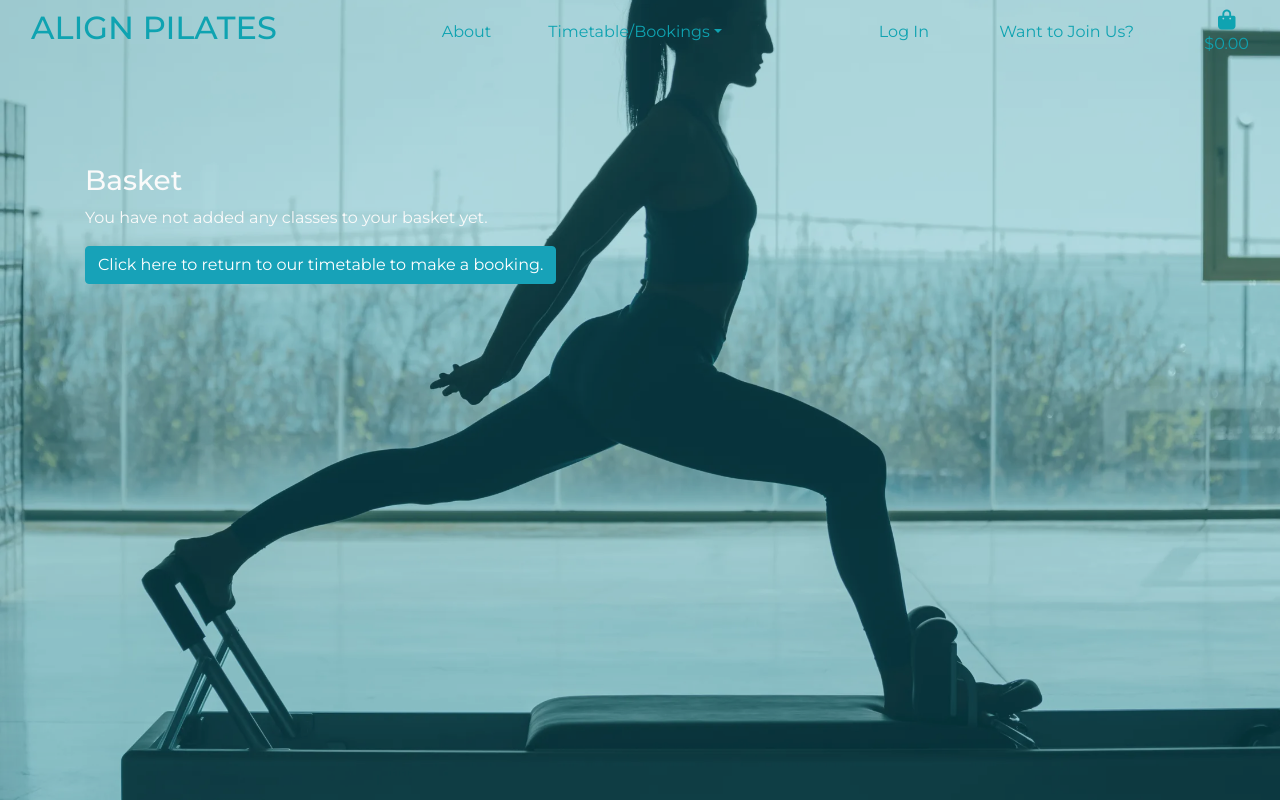
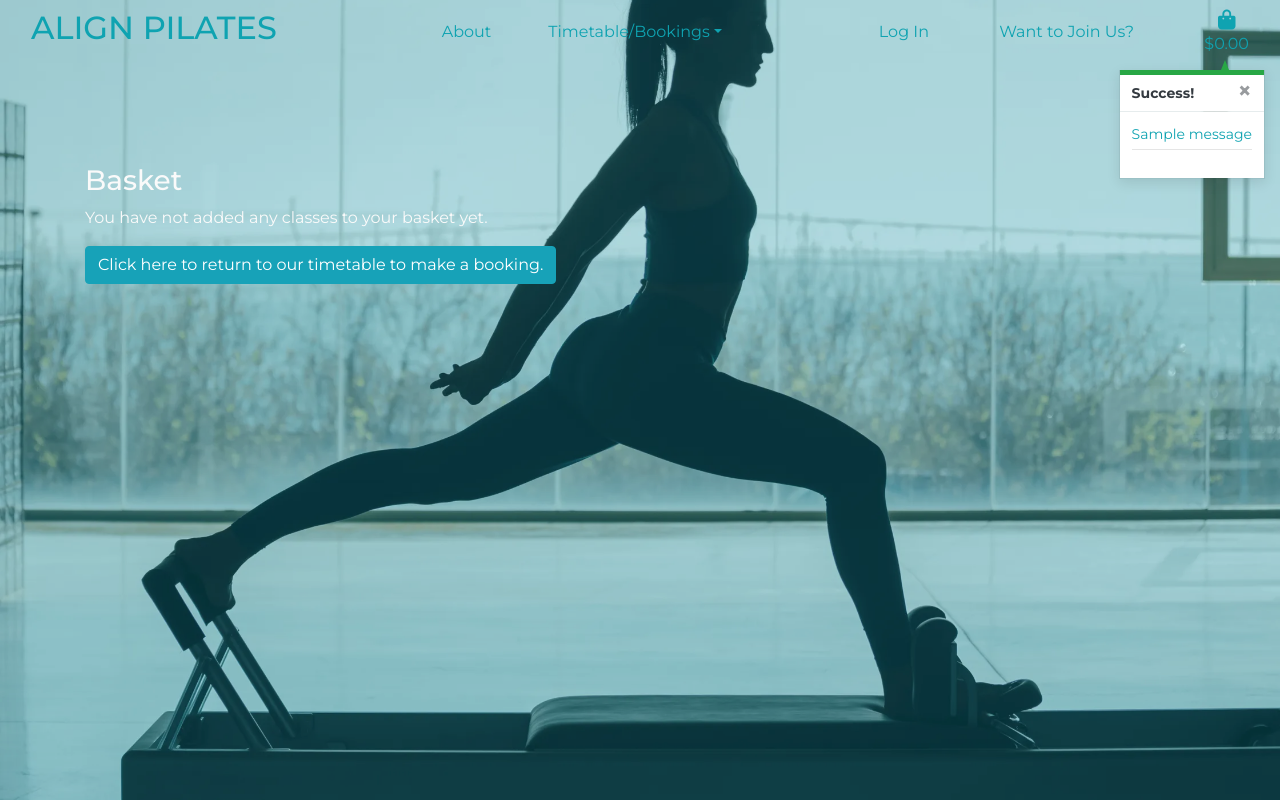
Before and after one commit to aimeeallen94/align-pilates, a Django app: page /basket/ in a window 1280 px wide. Run offline with Django 3.2, Linux system fonts and the light colour scheme; one stand-in notice (Sample message) is shown; some libraries are stand-ins or nearby versions.

Commit message:
added toast messages

```diff
--- a/align_pilates/settings.py
+++ b/align_pilates/settings.py
@@ -79,6 +79,8 @@ TEMPLATES = [
     },
 ]
 
+MESSAGE_STORAGE = 'django.contrib.messages.storage.session.SessionStorage'
+
 AUTHENTICATION_BACKENDS = [
     # Needed to login by username in Django admin, regardless of `allauth`
     'django.contrib.auth.backends.ModelBackend',
--- a/basket/contexts.py
+++ b/basket/contexts.py
@@ -8,12 +8,13 @@ def basket_contents(request):
     basket_items = []
     grand_total = 0
     class_count = 0
+    cost = 15
     basket = request.session.get('basket', {})
 
     for class_id, class_count in basket.items():
         booking = get_object_or_404(Class_Type, pk=class_id)
-        grand_total = booking.cost
-        class_count += grand_total
+        grand_total = class_count * 15
+        class_count += class_count
         basket_items.append({
             'class_id': class_id,
             'class_count': class_count,
@@ -26,5 +27,4 @@ def basket_contents(request):
         'class_count': class_count,
     }
 
-    print(basket_items)
     return context
--- a/basket/templates/basket/basket.html
+++ b/basket/templates/basket/basket.html
@@ -25,10 +25,11 @@
                             <thead>
                                 <tr>
                                     <th scope="col">Class Name</th>
+                                    <th scope="col">Teacher</th>
+                                    <th scope="col">Cost</th>
+                                    <th scope="col">Level</th>
+                                    <th scope="col">Grand Total</th>
                                     <th scope="col"></th>
-                                    <th scope="col">Cost</th>
-                                    <th scope="col">Quantity</th>
-                                    <th scope="col">Grand Total</th>
                                 </tr>
                             </thead>
                             {% for item in basket_items %}
@@ -37,13 +38,19 @@
                                         <p class="my-0"><strong>{{ item.booking.name }}</strong></p>
                                     </td>
                                     <td class="py-3">
-                                        <p class="my-0">${{ item.booking.teacher }}</p>
-                                    </td>
-                                    <td class="py-3 w-25">
-                                        <p class="my-0">{{ item.booking.cost }}</p>
+                                        <p class="my-0">{{ item.booking.teacher }}</p>
                                     </td>
                                     <td class="py-3">
-                                        <p class="my-0">${{ item.booking.level }}</p>
+                                        <p class="my-0">€{{ item.booking.cost }}</p>
+                                    </td>
+                                    <td class="py-3">
+                                        <p class="my-0">{{ item.booking.level }}</p>
+                                    </td>
+                                    <td class="py-3">
+                                        <p class="my-0">{{ item.grand_total }}</p>
+                                    </td>
+                                    <td>
+                                        <a class="remove-item text-danger float-right remove-button" id="remove_{{ item.class_id }}">Remove</a>
                                     </td>
                                 </tr>
                             {% endfor %}
@@ -80,3 +87,22 @@
         </div>
     </div>
 {% endblock %}
+
+
+{% block postloadjs %}
+{{ block.super }}
+<script type="text/javascript">
+    $('.remove-item').click(function(e) {
+        var csrfToken = "{{ csrf_token }}";
+        var itemId = $(this).attr('id').split('remove_')[1];
+        var size = $(this).data('product_size');
+        var url = `/basket/remove/${itemId}/`;
+        var data = {'csrfmiddlewaretoken': csrfToken, 'product_size': size};
+
+        $.post(url, data)
+         .done(function() {
+             location.reload();
+         });
+    })
+</script>
+{% endblock %}
--- a/basket/urls.py
+++ b/basket/urls.py
@@ -4,4 +4,5 @@ from . import views
 urlpatterns = [
     path('', views.view_basket, name='view_basket'),
     path('add/<class_id>', views.add_to_basket, name='add_to_basket'),
+    path('remove/<int:item_id>/', views.remove_from_basket, name='remove_from_basket'),
 ]
--- a/basket/views.py
+++ b/basket/views.py
@@ -1,4 +1,7 @@
-from django.shortcuts import render, redirect
+from django.shortcuts import render, redirect, reverse, HttpResponse, get_object_or_404
+from django.contrib import messages
+
+from classes.models import Class_Type
 
 # Create your views here.
 
@@ -10,6 +13,7 @@ def view_basket(request):
 def add_to_basket(request, class_id):
     """ A view to return the shopping basket page """
 
+    class_chosen = get_object_or_404(Class_Type, pk=class_id)
     quantity = int(request.POST.get('quantity'))
     redirect_url = request.POST.get('redirect_url')
     basket = request.session.get('basket', {})
@@ -18,6 +22,24 @@ def add_to_basket(request, class_id):
         basket[class_id] += quantity
     else:
         basket[class_id] = quantity
+        messages.success(request, f'Added {class_chosen.name} to your bag.')
 
     request.session['basket'] = basket
     return redirect(redirect_url)
+
+def remove_from_basket(request, item_id):
+    """ A view to remove items from bag """
+
+    class_chosen = get_object_or_404(Class_Type, pk=item_id)
+
+    try:
+        basket = request.session.get('basket', {})
+        basket.pop(str(item_id))
+        messages.success(request, f'Removed {class_chosen.name} from your bag.')
+
+        request.session['basket'] = basket
+        return HttpResponse(status=200)
+
+    except Exception as e:
+        messages.error(request, f'Error removing item: {e} from your bag.')
+        return HttpResponse(status=500)
--- a/classes/templates/classes/class_type.html
+++ b/classes/templates/classes/class_type.html
@@ -34,7 +34,7 @@
                             {% csrf_token %}
                             <div class="form-row">
                                 <div class="col-12">
-                                    <p>Date:</p>
+                                    <p>Please note classes can only be booked on a weekly basis currently</p>
                                     <div class="form-group">
                                         <div class="input-group">
                                             <input class="form-control qty-input" type="number"
--- a/static/css/base.css
+++ b/static/css/base.css
@@ -52,6 +52,79 @@ a {
     color: #0FA3B1;
 }
 
+.remove-button {
+    cursor: pointer;
+}
+
+/* Bootstrap Toasts */
+
+.message-container {
+    position: fixed;
+    top: 70px;
+    right: 15px;
+    z-index: 9999999;
+}
+
+.custom-toast {
+    overflow: visible;
+    color: #0FA3B1 !important;
+}
+
+.toast-capper {
+    height: 5px;
+}
+
+/* from CSS-tricks.com: https://css-tricks.com/snippets/css/css-triangle/ */
+.arrow-up {
+    width: 0;
+    height: 0;
+    border-left: 4px solid transparent;
+    border-right: 4px solid transparent;
+    border-bottom: 10px solid black;
+    position: absolute;
+    top: -10px;
+    right: 36px;
+}
+
+/* Convenience classes - colors copied from Bootstrap */
+.arrow-primary {
+    border-bottom-color: #007bff !important;
+}
+
+.arrow-secondary {
+    border-bottom-color: #6c757d !important;
+}
+
+.arrow-success {
+    border-bottom-color: #28a745 !important;
+}
+
+.arrow-danger {
+    border-bottom-color: #dc3545 !important;
+}
+
+.arrow-warning {
+    border-bottom-color: #ffc107 !important;
+}
+
+.arrow-info {
+    border-bottom-color: #17a2b8 !important;
+}
+
+.arrow-light {
+    border-bottom-color: #f8f9fa !important;
+}
+
+.arrow-dark {
+    border-bottom-color: #343a40 !important;
+}
+
+.bag-notification-wrapper {
+    height: 100px;
+    overflow-x: hidden;
+    overflow-y: auto;
+}
+
 /* from Bulma */
 .icon {
     align-items: center;
--- a/templates/base.html
+++ b/templates/base.html
@@ -23,7 +23,7 @@
 
     {% block corejs %}
         <script src="https://kit.fontawesome.com/4fda016be7.js" crossorigin="anonymous"></script>
-        <script src="https://cdn.jsdelivr.net/npm/jquery@3.5.1/dist/jquery.slim.min.js" integrity="sha384-DfXdz2htPH0lsSSs5nCTpuj/zy4C+OGpamoFVy38MVBnE+IbbVYUew+OrCXaRkfj" crossorigin="anonymous"></script>
+        <script src="https://ajax.googleapis.com/ajax/libs/jquery/3.7.1/jquery.min.js"></script>
         <script src="https://cdn.jsdelivr.net/npm/popper.js@1.16.1/dist/umd/popper.min.js" integrity="sha384-9/reFTGAW83EW2RDu2S0VKaIzap3H66lZH81PoYlFhbGU+6BZp6G7niu735Sk7lN" crossorigin="anonymous"></script>
         <script src="https://stackpath.bootstrapcdn.com/bootstrap/4.4.1/js/bootstrap.min.js" integrity="sha384-wfSDF2E50Y2D1uUdj0O3uMBJnjuUD4Ih7YwaYd1iqfktj0Uod8GCExl3Og8ifwB6" crossorigin="anonymous"></script>
     {% endblock %}
@@ -43,7 +43,21 @@
 
 
     {% if messages %}
-    <div class="message-container"></div>
+      <div class="message-container">
+        {% for message in messages %}
+          {% with message.level as level %}
+            {% if level == 40 %}
+              {% include 'includes/toasts/toast_error.html' %}
+            {% elif level == 30 %}
+              {% include 'includes/toasts/toast_warning.html' %}
+            {% elif level == 25 %}
+              {% include 'includes/toasts/toast_success.html' %}
+            {% else %}
+              {% include 'includes/toasts/toast_info.html' %}
+            {% endif %}
+          {% endwith %}
+        {% endfor %}
+      </div>
     {% endif %}
 
     {% block page_header %}
@@ -53,6 +67,9 @@
     {% endblock %}
 
     {% block postloadjs %}
+    <script type="text/javascript">
+      $('.toast').toast('show');
+    </script>
     {% endblock %}
 
   </body>
--- /dev/null
+++ b/templates/includes/toasts/toast_success.html
@@ -0,0 +1,46 @@
+<div class="toast custom-toast rounded-0 border-top-0" data-autohide="false">
+    <div class="arrow-up arrow-success"></div>
+    <div class="w-100 toast-capper bg-success"></div>
+    <div class="toast-header bg-white text-dark">
+        <strong class="mr-auto">Success!</strong>
+        <button type="button" class="ml-2 mb-1 close text-dark" data-dismiss="toast" aria-label="Close">
+            <span aria-hidden="true">&times;</span>
+        </button>
+    </div>
+    <div class="toast-body bg-white">
+        <div class="row">
+            <div class="col">
+                {{ message }}
+                <hr class="mt-1 mb-3">
+            </div>
+        </div>
+        {% if grand_total %}
+            <p class="logo-font bg-white text-black py-1">Your Basket {{ booking.booking_count }}</p>
+            <div class="bag-notification-wrapper">
+                {% for item in basket_items %}
+                    <div class="row">
+                        <div class="col-9">
+                            <p class="my-0"><strong>{{ item.booking.name }}</strong></p>
+                            <p class="my-0 small text-muted">{{ item.booking.day }}</p>
+                            <p class="my-0 small text-muted">{{ item.booking.time }}</p>
+                        </div>
+                    </div>
+                {% endfor %}
+            </div>
+            <div class="row">
+                <div class="col">
+                    <strong><p class="mt-3 mb-1 text-black">
+                        Total:
+                        <span class="float-right">${{ grand_total|floatformat:2 }}</span>
+                    </p></strong>
+                    <a href="{% url 'view_basket' %}" class="btn btn-block rounded-0">
+                        <span class="text-uppercase">Go To Secure Checkout</span>
+                        <span class="icon">
+                            <i class="fas fa-lock"></i>
+                        </span>
+                    </a>
+                </div>
+            </div>
+        {% endif %}
+    </div>
+</div>
```
Also changed, not shown: classes/templates/classes/classes.html (+3 -4 lines), templates/includes/toasts/toast_error.html (added, +13 -0 lines), templates/includes/toasts/toast_info.html (added, +13 -0 lines), templates/includes/toasts/toast_warning.html (added, +13 -0 lines), db.sqlite3.
